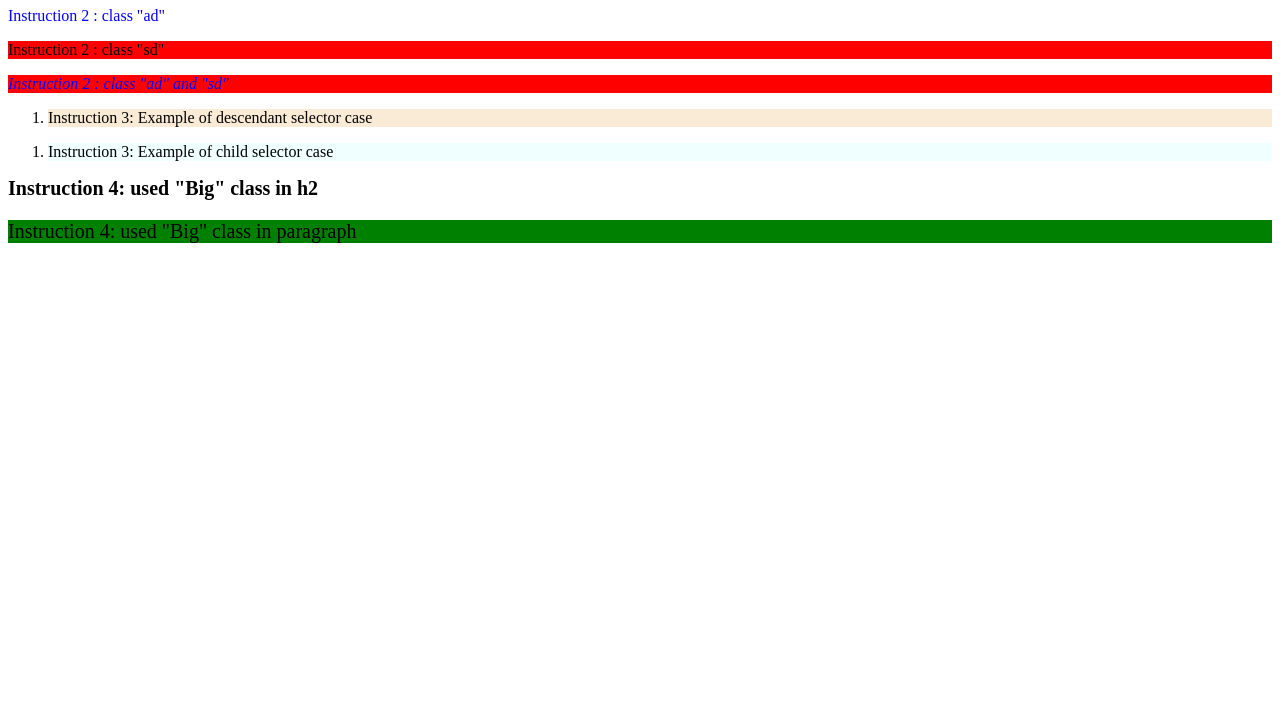
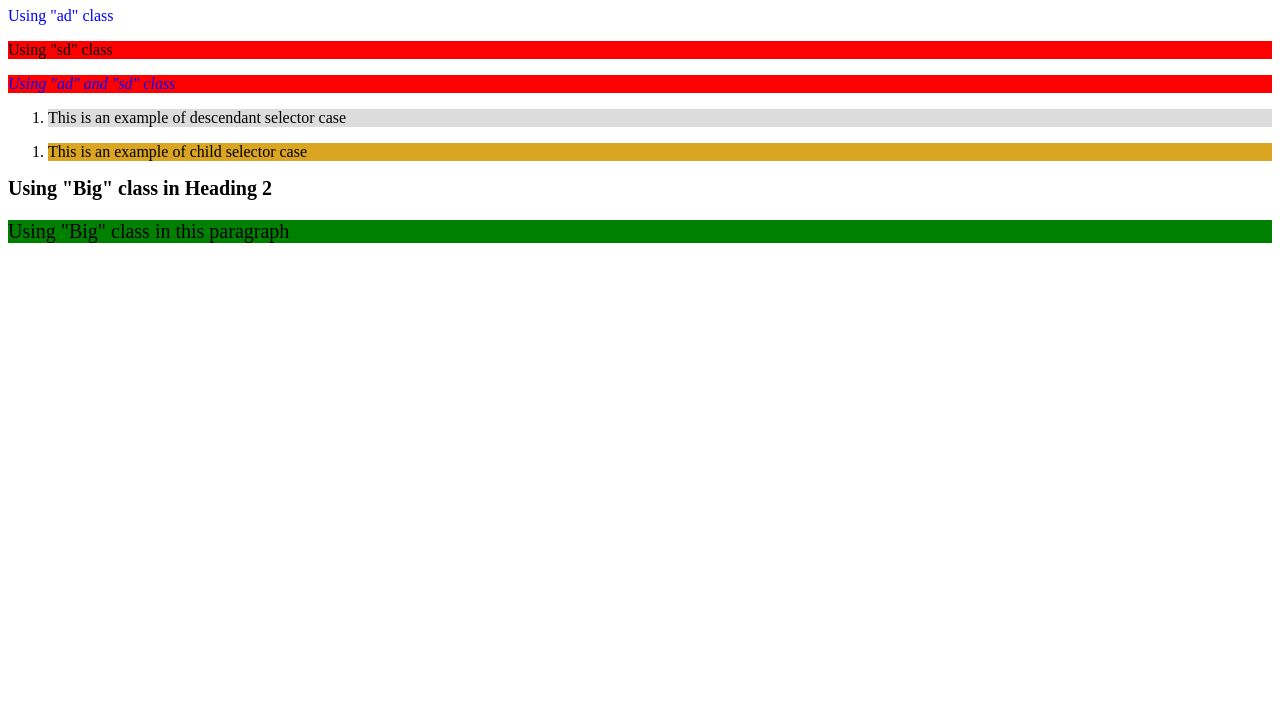
Before and after one commit to dshikha3022/CSS-Assign, a plain HTML site: page index.html in a window 1280 px wide. Shown: the part 73-800 px from the top of the page. Drawn offline with Linux system fonts and the light colour scheme.

Commit message:
Update index.html

```diff
--- a/index.html
+++ b/index.html
@@ -2,10 +2,10 @@
 <html lang="en" dir="ltr">
   <head>
     <meta charset="utf-8">
-    <title>CSS Week 3</title>
+    <title>CSS Assignment</title>
     <style media="screen">
       h1{
-        color: DodgerBlue;
+        color: darkcyan;
       }
       .ad{
         color: blue;
@@ -17,10 +17,10 @@
         font-style:italic;
       }
       .descendant li{
-        background-color: AntiqueWhite;
+        background-color: gainsboro;
       }
       .child>li{
-        background-color: Azure;
+        background-color: goldenrod;
       }
       .Big{
         font-size: 20px;
@@ -31,21 +31,21 @@
     </style>
   </head>
   <body>
-    <h1>Instruction 1</h1>
-    <p class="ad">Instruction 2 : class "ad"</p>
-    <p class="sd">Instruction 2 : class "sd"</p>
-    <p class="ad sd">Instruction 2 : class "ad" and "sd"</p>
+    <h1>Heading 1</h1>
+    <p class="ad">Using "ad" class</p>
+    <p class="sd">Using "sd" class</p>
+    <p class="ad sd">Using "ad" and "sd" class</p>
     <article class="descendant">
       <ol class="">
-        <li>Instruction 3: Example of descendant selector case</li>
+        <li>This is an example of descendant selector case</li>
       </ol>
     </article>
     <article class="">
       <ol class="child">
-        <li>Instruction 3: Example of child selector case</li>
+        <li>This is an example of child selector case</li>
       </ol>
     </article>
-    <h2 class="Big">Instruction 4: used "Big" class in h2</h2>
-    <p class="Big">Instruction 4: used "Big" class in paragraph</p>
+    <h2 class="Big">Using "Big" class in Heading 2</h2>
+    <p class="Big">Using "Big" class in this paragraph</p>
   </body>
 </html>
```
